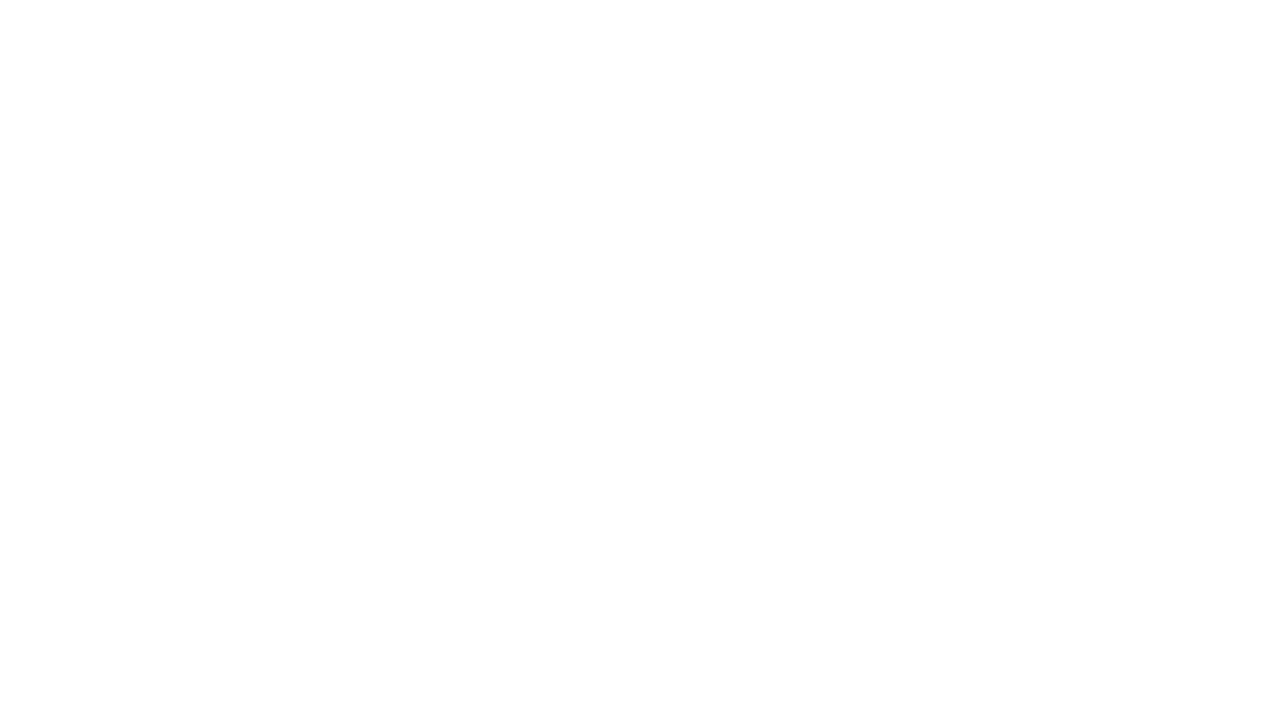
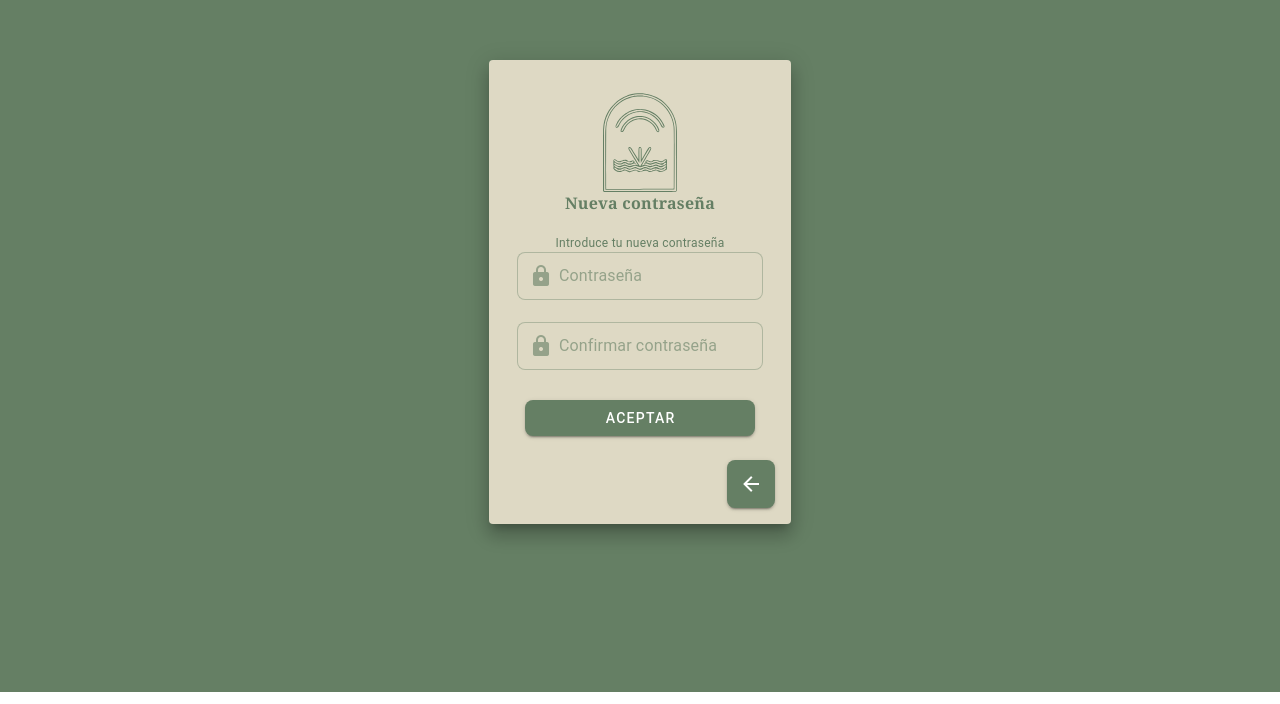
Before and after one commit to WilberthKantun/suucilha, a Vue app: page /nueva_contrasena in a window 1280 px wide. Before the commit this address had no page. Shown: the part 108-812 px from the top of the page. Built offline with nearby package versions, Linux system fonts and the light colour scheme.

Commit message:
Inicio de sesión y recuperación

```diff
--- /dev/null
+++ b/src/components/ConfirmarCodigo.vue
@@ -0,0 +1,105 @@
+<template>
+    <v-app style="background-color: #657f64;">
+        <v-row style="justify-content: center; align-items: center;">
+            <v-col cols="3" sm="8" md="6" lg="3" class="text-center">
+        <v-card class="elevation-12" style="background-color: #ded9c4;">
+            <v-card-text class="ma-3">
+                <div class="mb-4">
+                    <v-row style="justify-content: center;">
+                        <h1>Bienvenido a Suucilha</h1>
+                    </v-row>
+                    <v-row style="justify-content: center;">
+                        <img src="../assets/logov.svg">
+                    </v-row>
+                    <v-row style="justify-content: center;">
+                        <h2>
+                            Verificar código
+                        </h2>
+                    </v-row>
+                </div>
+                <h3 class="text-center">
+                    Introduce el código de 4 dígitos enviado al correo
+                </h3>
+                <form>
+                    <v-text-field
+                    type="number"
+                    label="Código"
+                    v-model="codigo"
+                    variant="outlined"
+                    rounded="lg"
+                    density="comfortable"
+                    prepend-inner-icon="mdi-lock"
+                    class="custom-field"
+                    ></v-text-field>
+                </form>
+                    <v-card-actions class="text-center">
+                        <v-btn style="justify-content: center;"
+                        block
+                        color="#657F64"
+                        variant="elevated"
+                        rounded="lg"
+                        @click="$router.push('/nueva_contrasena')"
+                        >VERIFICAR</v-btn>
+                    </v-card-actions>
+                    <v-row style="justify-content: end;" class="mt-4">
+                        <v-btn
+                        color="#657F64"
+                        variant="elevated"
+                        rounded="lg"
+                        icon="mdi-arrow-left"
+                        @click="$router.push('/recuperar')"
+                        ></v-btn>
+                    </v-row>
+        </v-card-text>
+    </v-card>
+</v-col>
+        </v-row>
+    </v-app>
+</template>
+<script>
+export default {
+    data() {
+        return {
+            email: '',
+            password: ''
+        }
+    },
+}
+</script>
+
+<style scoped>
+.custom-field {
+    color: #657F64;
+}
+.contenedor {
+    display: flex;
+  width: 100vw;
+  height: 100vh;
+  justify-content: center;
+  align-items: center;
+  background-color: #657f64;
+  flex-direction: column;
+}
+
+h1,h2 {
+    color: #657F64;
+    font-family: Georgia, 'Times New Roman', Times, serif
+}
+h1 {
+    font-size: 20px;
+}
+h2 {
+    font-size: 16px;
+}
+h3 {
+    color: #657F64;
+    font-size: 12px;
+    font-weight: 400;
+
+}
+img {
+    height: 100px;
+    width: auto;
+
+}
+</style>
--- /dev/null
+++ b/src/components/NuevaContrasena.vue
@@ -0,0 +1,109 @@
+<template>
+    <v-app style="background-color: #657f64;">
+        <v-row style="justify-content: center; align-items: center;">
+            <v-col cols="3" sm="8" md="6" lg="3" class="text-center">
+        <v-card class="elevation-12" style="background-color: #ded9c4;">
+            <v-card-text class="ma-3">
+                <div class="mt-4 mb-8">
+                    <v-row style="justify-content: center;">
+                        <img src="../assets/logov.svg">
+                    </v-row>
+                    <v-row style="justify-content: center;">
+                        <h2>Nueva contraseña</h2>
+
+                    </v-row>
+                </div>
+                <h3>Introduce tu nueva contraseña</h3>
+                <form>
+                    <v-text-field
+                    label="Contraseña"
+                    v-model="password"
+                    variant="outlined"
+                    type="password"
+                    rounded="lg"
+                    density="comfortable"
+                    prepend-inner-icon="mdi-lock"
+                    class="custom-field"
+                    ></v-text-field>
+                    <v-text-field
+                    label="Confirmar contraseña"
+                    v-model="repassword"
+                    variant="outlined"
+                    type="password"
+                    rounded="lg"
+                    density="comfortable"
+                    prepend-inner-icon="mdi-lock"
+                    class="custom-field"
+                    ></v-text-field>
+                </form>
+                    <v-card-actions class="text-center">
+                        <v-btn style="justify-content: center;"
+                        block
+                        color="#657F64"
+                        variant="elevated"
+                        rounded="lg"
+                        @click="$router.push('/')"
+                        >Aceptar</v-btn>
+                    </v-card-actions>
+                    <v-row style="justify-content: end;" class="mt-4">
+                        <v-btn
+                        color="#657F64"
+                        variant="elevated"
+                        rounded="lg"
+                        icon="mdi-arrow-left"
+                        @click="$router.push('/confirmar_codigo')"
+                        ></v-btn>
+                    </v-row>
+        </v-card-text>
+    </v-card>
+</v-col>
+        </v-row>
+    </v-app>
+</template>
+<script>
+export default {
+    data() {
+        return {
+            email: '',
+            password: ''
+        }
+    },
+}
+</script>
+
+<style scoped>
+.custom-field {
+    color: #657F64;
+}
+.contenedor {
+    display: flex;
+  width: 100vw;
+  height: 100vh;
+  justify-content: center;
+  align-items: center;
+  background-color: #657f64;
+  flex-direction: column;
+}
+
+h1,h2 {
+    color: #657F64;
+    font-family: Georgia, 'Times New Roman', Times, serif
+}
+h1 {
+    font-size: 20px;
+}
+h2 {
+    font-size: 16px;
+}
+h3 {
+    color: #657F64;
+    font-size: 12px;
+    font-weight: 400;
+
+}
+img {
+    height: 100px;
+    width: auto;
+
+}
+</style>
--- /dev/null
+++ b/src/components/Recuperar.vue
@@ -0,0 +1,102 @@
+<template>
+    <v-app style="background-color: #657f64;">
+        <v-row style="justify-content: center; align-items: center;">
+            <v-col cols="3" sm="8" md="6" lg="3" class="text-center">
+        <v-card class="elevation-12" style="background-color: #ded9c4;">
+            <v-card-text class="ma-3">
+                <div class="mb-4">
+                    <v-row style="justify-content: center;">
+                        <h1>Bienvenido a Suucilha</h1>
+                    </v-row>
+                    <v-row style="justify-content: center;">
+                        <img src="../assets/logov.svg">
+                    </v-row>
+                    <v-row style="justify-content: center;">
+                        <h2>Recupera tu contraseña</h2>
+                    </v-row>
+                </div>
+                <h3 class="text-center">
+                    Introduce el correo con el que te registraste
+                </h3>
+                <form>
+                    <v-text-field
+                    label="Correo"
+                    v-model="email"
+                    variant="outlined"
+                    rounded="lg"
+                    density="comfortable"
+                    prepend-inner-icon="mdi-email"
+                    class="custom-field"
+                    ></v-text-field>
+                </form>
+                    <v-card-actions class="text-center">
+                        <v-btn style="justify-content: center;"
+                        block
+                        color="#657F64"
+                        variant="elevated"
+                        rounded="lg"
+                        @click="$router.push('/confirmar_codigo')"
+                        >Recibir código</v-btn>
+                    </v-card-actions>
+                    <v-row style="justify-content: end;" class="mt-4">
+                        <v-btn
+                        color="#657F64"
+                        variant="elevated"
+                        rounded="lg"
+                        icon="mdi-arrow-left"
+                        @click="$router.push('/')"
+                        ></v-btn>
+                    </v-row>
+        </v-card-text>
+    </v-card>
+</v-col>
+        </v-row>
+    </v-app>
+</template>
+<script>
+export default {
+    data() {
+        return {
+            email: '',
+            password: ''
+        }
+    },
+}
+</script>
+
+<style scoped>
+.custom-field {
+    color: #657F64;
+}
+.contenedor {
+    display: flex;
+  width: 100vw;
+  height: 100vh;
+  justify-content: center;
+  align-items: center;
+  background-color: #657f64;
+  flex-direction: column;
+}
+
+h1,h2 {
+    color: #657F64;
+    font-family: Georgia, 'Times New Roman', Times, serif
+}
+h1 {
+    font-size: 20px;
+}
+h2 {
+    font-size: 16px;
+}
+h3 {
+    color: #657F64;
+    font-size: 12px;
+    font-weight: 400;
+
+}
+img {
+    height: 100px;
+    width: auto;
+
+}
+</style>
```
Also changed, not shown: src/router.js (+12 -0 lines).
